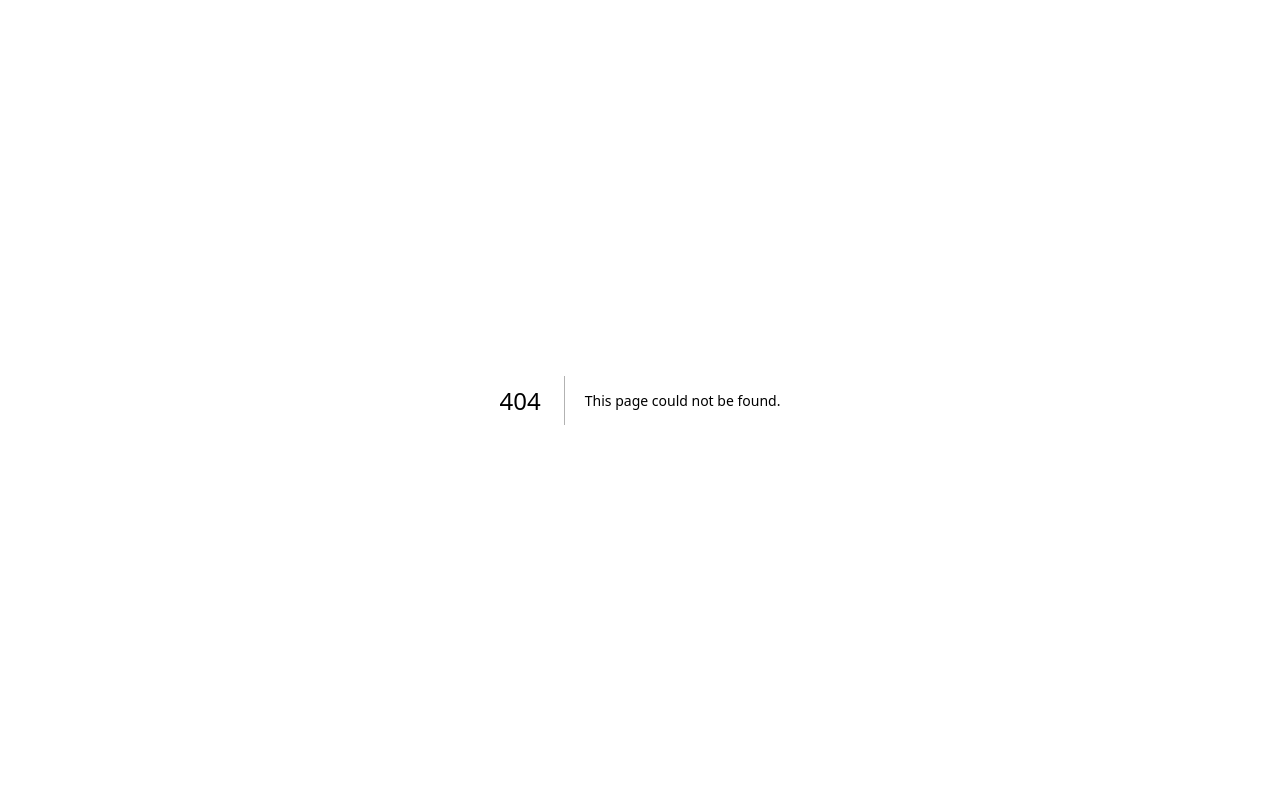
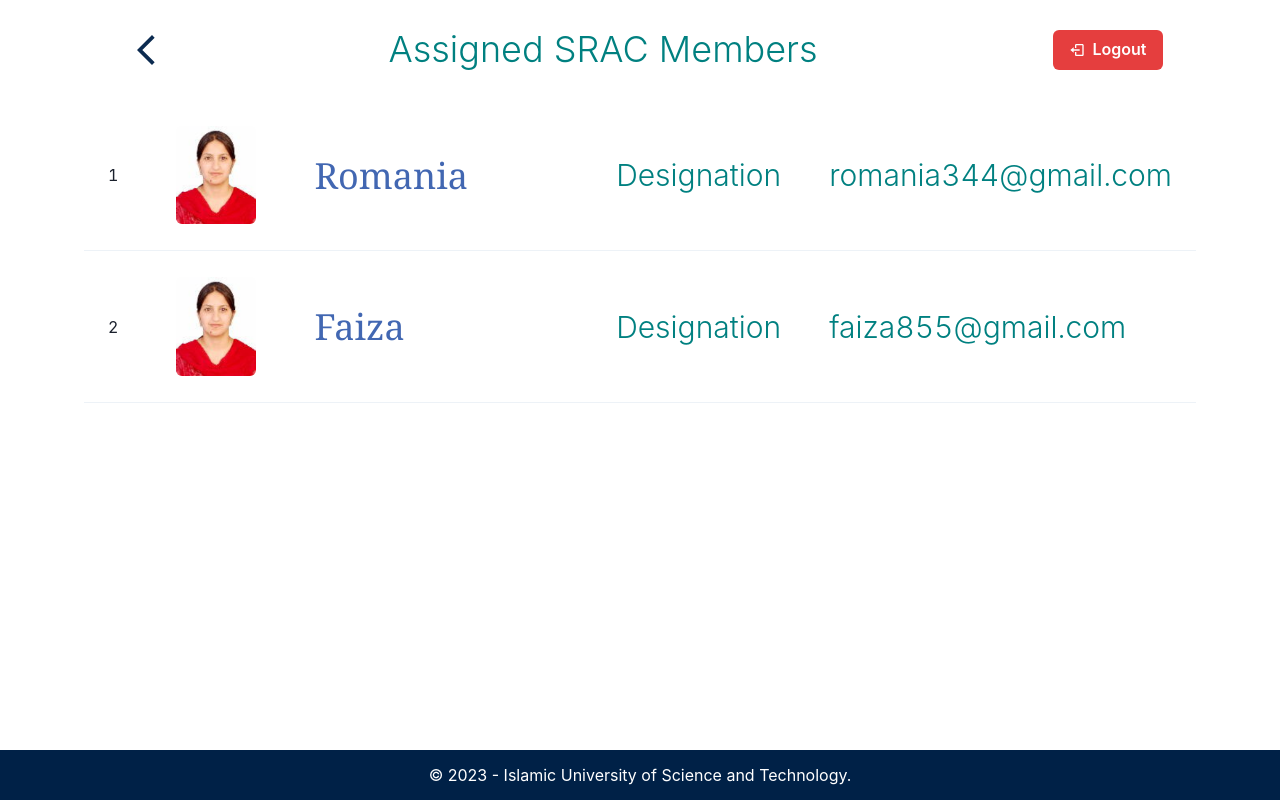
Before and after one commit to UmmarHamid/iust-scholars-portal, a Next.js app: page /scholars/assignedsracmembers in a window 1280 px wide. Before the commit this address had no page. Built offline with nearby package versions, Linux system fonts and the light colour scheme.

Commit message:
add assignedsracmembers page

```diff
--- /dev/null
+++ b/pages/scholars/assignedsracmembers/index.tsx
@@ -0,0 +1,131 @@
+import styled from 'styled-components';
+import { MdArrowBackIosNew } from 'react-icons/md';
+import { BiLogOut } from 'react-icons/bi';
+import Head from 'next/head';
+import Image from 'next/image';
+import {
+  Box,
+  Button,
+  Heading,
+  Table,
+  TableContainer,
+  Tbody,
+  Td,
+  Tr,
+} from '@chakra-ui/react';
+import Link from 'next/link';
+const StyledIcon = styled.h1`
+  font-size: 46px;
+  font-weight: 700;
+  color: #0c2b50;
+  padding-left: 30%;
+`;
+const StyledFooter = styled.footer`
+  bottom: 0;
+  position: fixed;
+  width: 100%;
+  background-color: #002147;
+  color: #fff;
+  text-align: center;
+  line-height: 50px;
+`;
+const ImageStyled = styled(Image)`
+  padding: 10px;
+  border-radius: 16px;
+`;
+
+export const index = () => {
+  return (
+    <>
+      <Head>
+        <title> Assigned Srac Members</title>
+      </Head>
+      <Box
+        display={'flex'}
+        justifyContent={'space-around'}
+        alignItems={'center'}
+        height={'100px'}
+      >
+        <Link href='/office'>
+          <StyledIcon>{<MdArrowBackIosNew size={36} />}</StyledIcon>
+        </Link>
+        <Heading as={'h2'} color={'teal'} fontWeight={300}>
+          Assigned SRAC Members
+        </Heading>
+        <Button colorScheme='red' leftIcon={<BiLogOut />}>
+          Logout
+        </Button>
+      </Box>
+      <TableContainer>
+        <Table
+          display={'flex'}
+          justifyContent={'space-around'}
+          variant='simple'
+        >
+          <Tbody>
+            <Tr>
+              <Td isNumeric>1</Td>
+              <Td>
+                <ImageStyled
+                  alt='Not available yet'
+                  width={100}
+                  height={75}
+                  src='/r.jfif'
+                />
+              </Td>
+              <Td>
+                <Heading
+                  as='h2'
+                  fontFamily='Georgia'
+                  fontWeight={'300'}
+                  color='#4267B2'
+                  mr={'100px'}
+                >
+                  Romania
+                </Heading>
+              </Td>
+              <Td color='teal' fontWeight={300} fontSize={'30px'}>
+                <Link href=''>Designation</Link>
+              </Td>
+              <Td color='teal' fontWeight={300} fontSize={'30px'}>
+                <Link href=''>romania344@gmail.com</Link>
+              </Td>
+            </Tr>
+            <Tr>
+              <Td isNumeric>2</Td>
+              <Td>
+                <ImageStyled
+                  alt='Not available yet'
+                  width={100}
+                  height={75}
+                  src='/r.jfif'
+                />
+              </Td>
+              <Td>
+                <Heading
+                  as='h2'
+                  fontFamily='Georgia'
+                  fontWeight={'300'}
+                  color='#4267B2'
+                  mr={'100px'}
+                >
+                  Faiza
+                </Heading>
+              </Td>
+              <Td color='teal' fontWeight={300} fontSize={'30px'}>
+                <Link href=''>Designation</Link>
+              </Td>
+              <Td color='teal' fontWeight={300} fontSize={'30px'}>
+                <Link href=''>faiza855@gmail.com</Link>
+              </Td>
+            </Tr>
+          </Tbody>
+        </Table>
+      </TableContainer>
+      <StyledFooter>
+        © 2023 - Islamic University of Science and Technology.
+      </StyledFooter>
+    </>
+  );
+};
+export default index;
```
